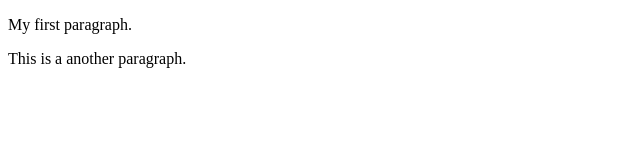
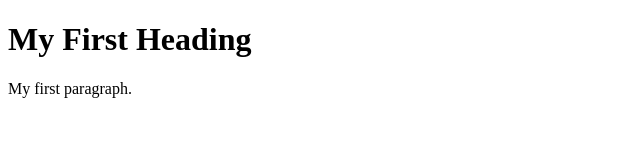
Before and after one commit to ecimasam/learning-git, a plain HTML site: page index.html in a window 1280 px wide. Shown: the whole page, without its empty margins (0-640 px from the left). Drawn offline with Linux system fonts and the light colour scheme.

Commit message:
Update index.html

```diff
--- a/index.html
+++ b/index.html
@@ -5,9 +5,8 @@
 </head>
 
 <body>
-
+  <h1>My First Heading</h1>
   <p>My first paragraph.</p>
-  <p>This is a another  paragraph.</p>
 
 </body>
 </html>
```
